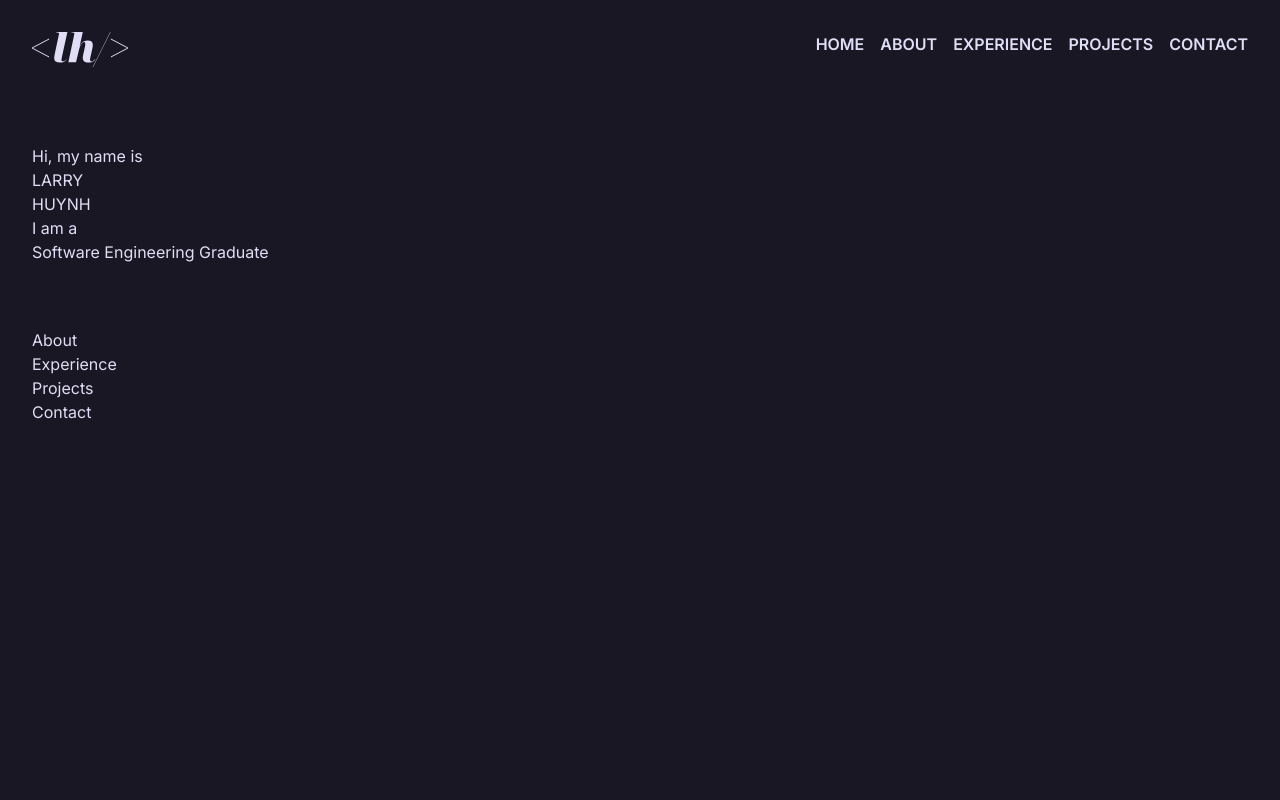
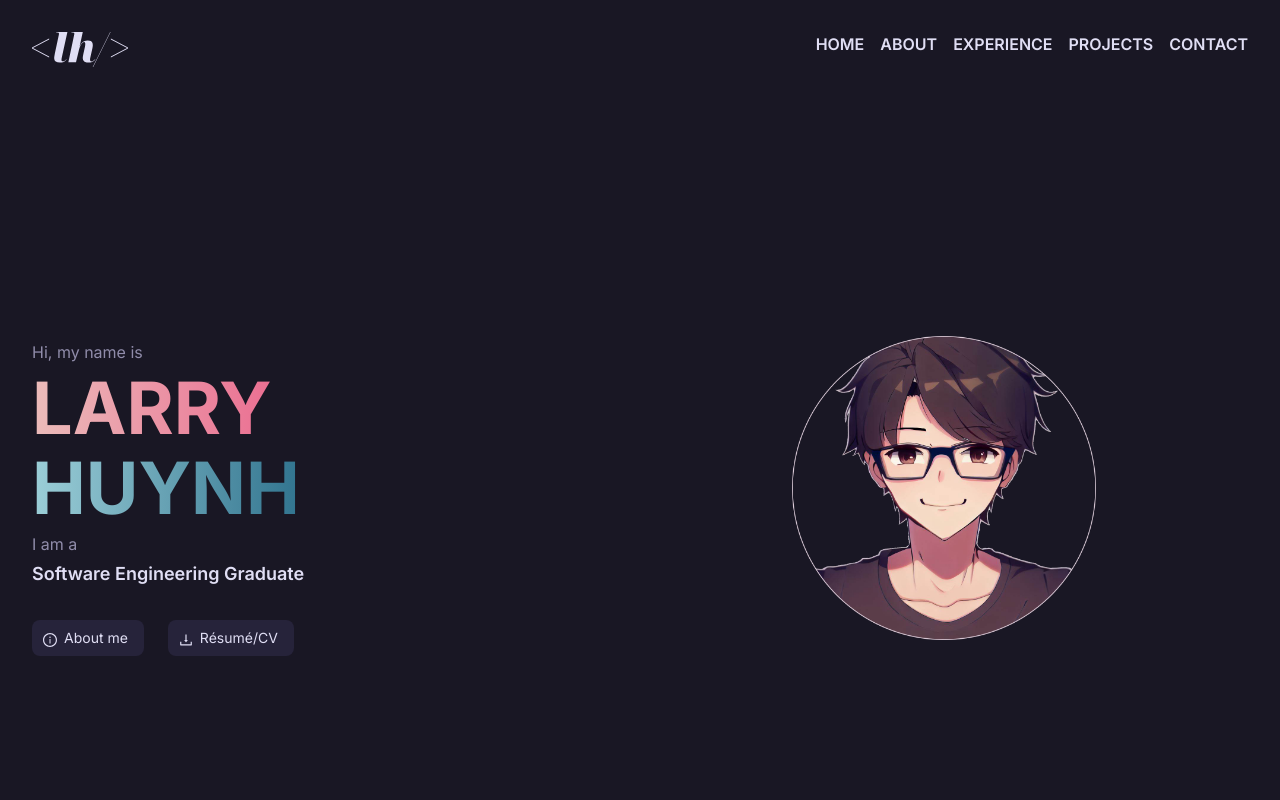
Before and after one commit to larryh12/larryhuynh.dev, a Next.js app: page / in a window 1280 px wide. Shown: the top 800 px of the page. Built offline with nearby package versions, Linux system fonts and the light colour scheme.

Commit message:
complete hero section

```diff
--- a/components/Hero.js
+++ b/components/Hero.js
@@ -1,18 +1,52 @@
 import React from 'react';
 
 import Image from 'next/image';
+import avatar from '@/public/avatar.png';
+
+import { AiOutlineDownload, AiOutlineInfoCircle } from 'react-icons/ai';
 
 const Hero = () => {
   return (
-    <section id="home" className="flex flex-col-reverse py-16 md:flex-row">
-      <div>
-        <div>Hi, my name is</div>
-        <div>LARRY</div>
-        <div>HUYNH</div>
-        <div>I am a</div>
-        <div>Software Engineering Graduate</div>
+    <section
+      id="home"
+      className="flex flex-col-reverse justify-between py-16 md:flex-row md:py-64"
+    >
+      <div className="flex-1">
+        <div className="my-1 text-rp-subtle">Hi, my name is</div>
+        <div className="my-1 inline-block bg-gradient-to-r from-rp-rose to-rp-love bg-clip-text text-7xl font-bold text-transparent">
+          LARRY
+        </div>
+        <div />
+        <div className="my-1 inline-block bg-gradient-to-r from-rp-foam to-rp-pine bg-clip-text text-7xl font-bold text-transparent">
+          HUYNH
+        </div>
+        <div className="my-1 text-rp-subtle">I am a</div>
+        <div className="my-1 text-lg font-semibold">
+          Software Engineering Graduate
+        </div>
+        <div className="mt-8 flex flex-row text-sm text-rp-text">
+          <a href="#about">
+            <div className="mr-6 flex flex-row rounded-lg bg-rp-overlay p-2 pr-4 hover:bg-rp-highmed">
+              <AiOutlineInfoCircle className="mr-1 pt-1 text-xl" />
+              About me
+            </div>
+          </a>
+          <a
+            href="https://www.linkedin.com/in/larry-huynh-dev/"
+            target="_blank"
+          >
+            <div className="flex flex-row rounded-lg bg-rp-overlay p-2 pr-4 hover:bg-rp-highmed">
+              <AiOutlineDownload className="mr-1 pt-1 text-xl" />
+              Résumé/CV
+            </div>
+          </a>
+        </div>
       </div>
-      <div></div>
+      <div className="mb-12 flex flex-1 items-center justify-center">
+        <div className="max-w-[50%]">
+          <Image src={avatar} alt="avatar" />
+        </div>
+      </div>
     </section>
   );
 };
--- a/tailwind.config.js
+++ b/tailwind.config.js
@@ -24,6 +24,9 @@ module.exports = {
         'rp-highmed': '#403d52',
         'rp-highhigh': '#524f67',
       },
+      flex: {
+        2: '2 2 0%',
+      },
     },
   },
   plugins: [],
```
Also changed, not shown: public/avatar.png.
